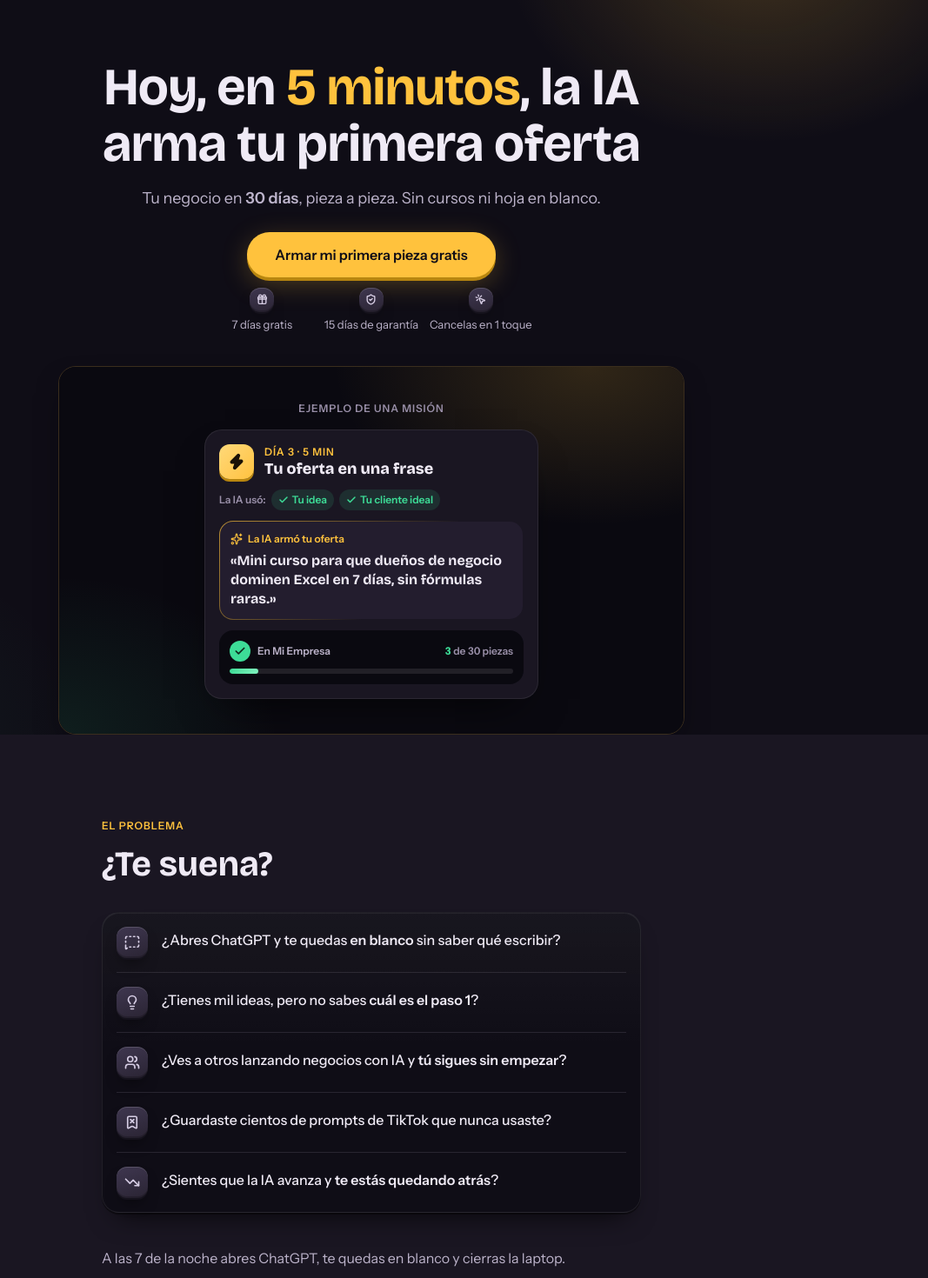
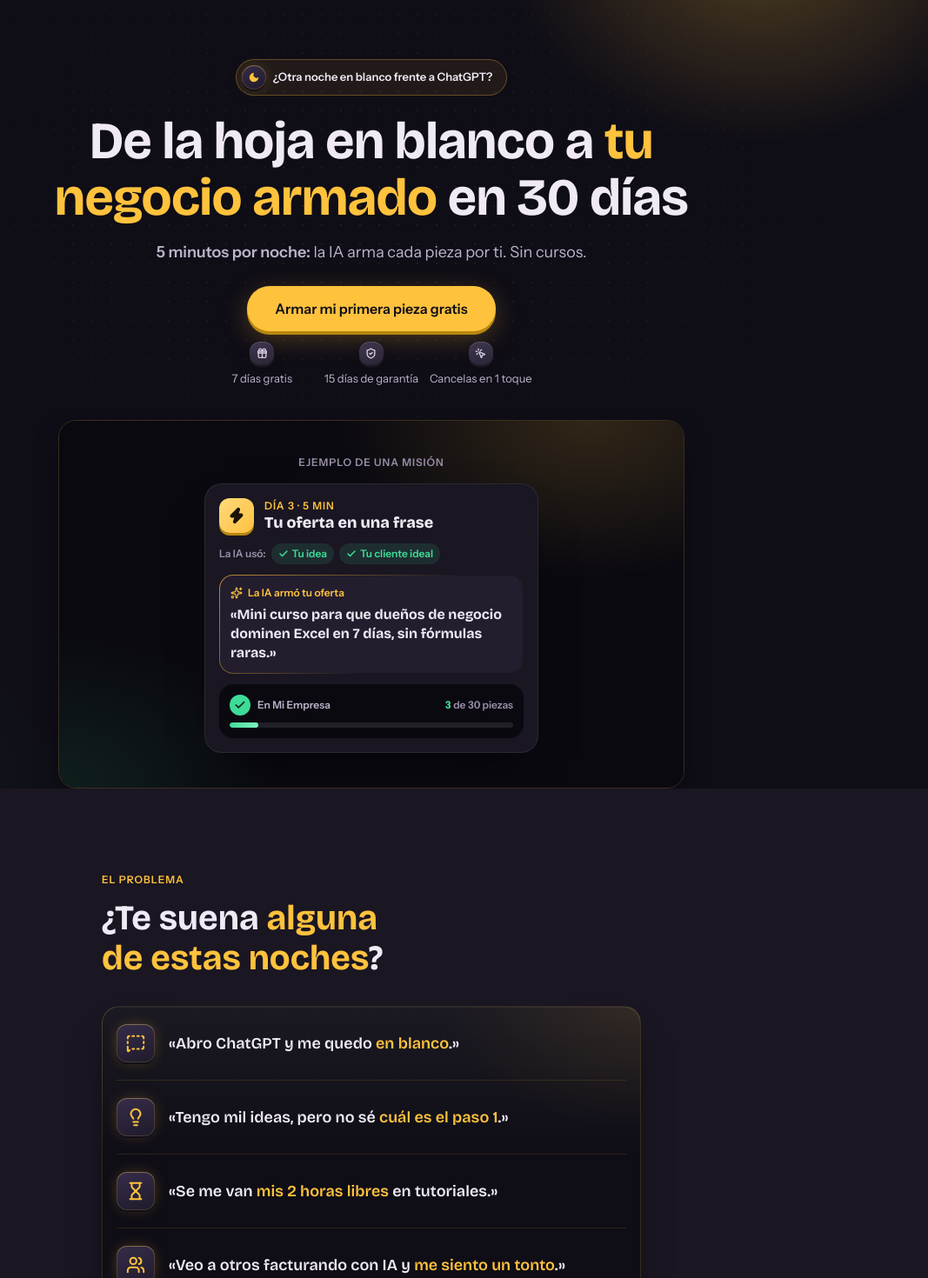
Before and after one commit to emprezaiai/emprezai, a Next.js app: page / in a window 1280 px wide. Shown: the part 60-1530 px from the top of the page at 87% size, without its empty margins (213-1280 px from the left). Built offline with nearby package versions, Linux system fonts and the light colour scheme.

Commit message:
feat(landing): nuevo titular con escena del dolor + dolores en voz del avatar + sin piso legal de Hotmart
Co-Authored-By: Claude Opus 5.5 <noreply@anthropic.com>

```diff
--- a/app/globals.css
+++ b/app/globals.css
@@ -95,6 +95,38 @@ body {
     0 10px 18px -8px rgb(0 0 0 / 0.7);
 }
 
+/* Ficha "noche": para los DOLORES. Cara oscura con el ícono encendido en dorado y un halo
+   suave — elegante y viva, no apagada (pedido de la dueña 2026-10-02). */
+.relieve-noche {
+  background: linear-gradient(160deg, #362d4a, #1f1a2b);
+  color: #ffc23d;
+  box-shadow:
+    inset 0 1px 0 rgb(255 217 120 / 0.25),
+    inset 0 0 0 1px rgb(255 194 61 / 0.18),
+    0 2px 0 #120f19,
+    0 0 18px -4px rgb(255 194 61 / 0.35);
+}
+
+/* Lista de dolores: superficie elevada con un brillo dorado tenue arriba a la derecha. */
+.tarjeta-dolor {
+  background:
+    radial-gradient(320px 200px at 100% 0%, rgb(255 194 61 / 0.1), transparent 70%),
+    linear-gradient(180deg, rgb(255 255 255 / 0.05), transparent 40%),
+    var(--surface-base);
+  border: 1px solid rgb(255 194 61 / 0.16);
+  box-shadow:
+    inset 0 1px 0 rgb(255 255 255 / 0.07),
+    0 2px 0 rgb(0 0 0 / 0.4),
+    0 24px 40px -20px rgb(0 0 0 / 0.85);
+}
+
+/* Patrón de puntos sutil para el fondo del hero (profundidad sin ruido). */
+.fondo-puntos {
+  background-image: radial-gradient(rgb(255 255 255 / 0.07) 1px, transparent 1.2px);
+  background-size: 22px 22px;
+  mask-image: radial-gradient(ellipse 80% 60% at 50% 30%, black, transparent 75%);
+}
+
 .tarjeta-relieve {
   background: linear-gradient(180deg, rgb(255 255 255 / 0.05), transparent 45%), var(--surface-raised);
   border: 1px solid rgb(255 255 255 / 0.07);
--- a/app/page.tsx
+++ b/app/page.tsx
@@ -5,7 +5,6 @@
 // Modelo 2 anónimo (ESTADO.md): todos los CTA llevan a /onboarding; el pago se cierra en la pantalla de planes.
 
 import {
-  BookmarkX,
   BookX,
   CalendarX2,
   Coffee,
@@ -16,6 +15,7 @@ import {
   Mail,
   MessageSquareDashed,
   MessageSquareText,
+  Moon,
   MousePointerClick,
   Puzzle,
   RotateCcw,
@@ -63,8 +63,16 @@ export default function PaginaDeVentas() {
       <Hero
         appName="EMPRESAI"
         logo={<LogoEmpresai />}
-        h1Marked="Hoy, en [acento]5 minutos[/acento], la IA arma tu primera oferta"
-        subtitleMarked="Tu negocio en [b]30 días[/b], pieza a pieza. Sin cursos ni hoja en blanco."
+        gancho={
+          <span className="inline-flex items-center gap-2 rounded-full border border-[color-mix(in_oklab,var(--gold)_30%,transparent)] bg-[color-mix(in_oklab,var(--gold)_8%,transparent)] py-1.5 pr-4 pl-1.5 text-[13px] font-semibold text-ink-1">
+            <span className="relieve-noche flex size-7 items-center justify-center rounded-full">
+              <Moon size={14} fill="currentColor" strokeWidth={0} aria-hidden="true" />
+            </span>
+            ¿Otra noche en blanco frente a ChatGPT?
+          </span>
+        }
+        h1Marked="De la hoja en blanco a [acento]tu negocio armado[/acento] en 30 días"
+        subtitleMarked="[b]5 minutos por noche:[/b] la IA arma cada pieza por ti. Sin cursos."
         ctaLabel={CTA_LABEL}
         ctaHref={CTA_HREF}
         socialProof={
@@ -87,19 +95,19 @@ export default function PaginaDeVentas() {
       />
 
       <Problema
-        titulo="¿Te suena?"
+        titulo="¿Te suena [acento]alguna de estas noches[/acento]?"
         preguntas={[
-          { icon: MessageSquareDashed, textoMarked: '¿Abres ChatGPT y te quedas [b]en blanco[/b] sin saber qué escribir?' },
-          { icon: Lightbulb, textoMarked: '¿Tienes mil ideas, pero no sabes [b]cuál es el paso 1[/b]?' },
-          { icon: Users, textoMarked: '¿Ves a otros lanzando negocios con IA y [b]tú sigues sin empezar[/b]?' },
-          { icon: BookmarkX, textoMarked: '¿Guardaste cientos de prompts de TikTok que nunca usaste?' },
-          { icon: TrendingDown, textoMarked: '¿Sientes que la IA avanza y [b]te estás quedando atrás[/b]?' },
+          { icon: MessageSquareDashed, textoMarked: '«Abro ChatGPT y me quedo [acento]en blanco[/acento].»' },
+          { icon: Lightbulb, textoMarked: '«Tengo mil ideas, pero no sé [acento]cuál es el paso 1[/acento].»' },
+          { icon: Hourglass, textoMarked: '«Se me van [acento]mis 2 horas libres[/acento] en tutoriales.»' },
+          { icon: Users, textoMarked: '«Veo a otros facturando con IA y [acento]me siento un tonto[/acento].»' },
+          { icon: TrendingDown, textoMarked: '«Siento que [acento]la IA me deja atrás[/acento] y sigo atado al sueldo.»' },
         ]}
       />
 
       <Agitacion
         frases={[
-          'A las 7 de la noche abres ChatGPT, te quedas en blanco y cierras la laptop.',
+          'Y cada noche así es [b]tiempo que no vuelve[/b]:',
           'Y otro curso no lo arregla: [b]más información no es más avance[/b].',
         ]}
         cifras={[
@@ -171,7 +179,6 @@ export default function PaginaDeVentas() {
       <Garantia
         nombre="La Garantía de la Primera Oferta"
         condicionMarked="Si en 15 días no tienes [b]tu oferta lista[/b] o no es para ti, te devolvemos todo."
-        pisoLegal="Reembolso gestionado por Hotmart"
         sellos={[
           { icon: Wallet, texto: 'Dinero de vuelta' },
           { icon: Mail, texto: 'Solo un correo' },
--- a/components/landing/Hero.tsx
+++ b/components/landing/Hero.tsx
@@ -19,6 +19,8 @@ export interface HeroProps {
   logo?: ReactNode;
   loginHref?: string;
   loginLabel?: string;
+  /** Frase-gancho sobre el titular (la escena del dolor que frena el scroll). */
+  gancho?: ReactNode;
   /** Copy MARCADO de docs/copy/landing.md — máx 8-10 palabras, 1-3 en [acento]. */
   h1Marked: string;
   /** Copy MARCADO — máx 14 palabras (52): el kit trunca y avisa si excede. */
@@ -41,6 +43,7 @@ export function Hero({
   logo,
   loginHref,
   loginLabel = 'Entrar',
+  gancho,
   h1Marked,
   subtitleMarked,
   ctaLabel,
@@ -74,6 +77,7 @@ export function Hero({
         }}
       />
 
+      <div aria-hidden="true" className="fondo-puntos pointer-events-none absolute inset-0 -z-10" />
       <div className="mx-auto w-full max-w-[1140px] px-5">
         {/* Header 64px: marca a la izquierda, SOLO "Entrar" terciario a la derecha (19) */}
         <header className="flex h-16 items-center justify-between">
@@ -95,6 +99,11 @@ export function Hero({
           animate="visible"
           className="mx-auto flex max-w-[820px] flex-col items-center pt-10 text-center md:pt-16"
         >
+          {gancho && (
+            <motion.div initial={false} className="mb-5">
+              {gancho}
+            </motion.div>
+          )}
           {/* H1: bold completo por defecto; el acento lo pone el [acento] del copy */}
           <motion.h1 initial={false} className="text-balance text-[40px] font-bold leading-[1.08] tracking-[-0.01em] text-[var(--text-primary)] [font-family:var(--font-display)] md:text-[60px]">
             <MarkedCopy text={h1Marked} />
--- a/components/landing/Problema.tsx
+++ b/components/landing/Problema.tsx
@@ -8,7 +8,7 @@
 
 import { motion } from 'motion/react';
 import type { LucideIcon } from 'lucide-react';
-import { IconChip, Kicker, SectionShell, useReveal, VIEWPORT_ONCE } from './ui';
+import { Kicker, SectionShell, useReveal, VIEWPORT_ONCE } from './ui';
 import { MarkedCopy, warnCopy, warnRango } from './MarkedCopy';
 
 export interface PreguntaProblema {
@@ -46,18 +46,20 @@ export function Problema({ titulo, preguntas, id }: ProblemaProps) {
             variants={item}
             className="mb-8 text-balance text-[30px] font-bold leading-[1.15] text-[var(--text-primary)] [font-family:var(--font-display)] md:text-[40px]"
           >
-            {titulo}
+            <MarkedCopy text={titulo} />
           </motion.h2>
         )}
-        <ul className="tarjeta-relieve-base flex flex-col rounded-[var(--radius-card)] px-4">
+        <ul className="tarjeta-dolor flex flex-col rounded-[var(--radius-card)] px-4">
           {preguntas.map((p, i) => (
             <motion.li
               key={i}
               variants={item}
-              className="flex items-start gap-4 border-b border-[color-mix(in_oklab,var(--text-tertiary)_18%,transparent)] py-4 last:border-b-0"
+              className="flex items-center gap-4 border-b border-[color-mix(in_oklab,var(--accent)_12%,transparent)] py-5 last:border-b-0"
             >
-              <IconChip icon={p.icon} tone="muted" size="sm" />
-              <p className="pt-1 text-[16px] font-medium leading-snug text-[var(--text-primary)]">
+              <span aria-hidden="true" className="relieve-noche inline-flex size-11 shrink-0 items-center justify-center rounded-[var(--radius-chip,12px)]">
+                <p.icon size={22} strokeWidth={2.2} />
+              </span>
+              <p className="text-pretty text-[18px] font-semibold leading-snug text-[var(--text-primary)] [font-family:var(--font-display)]">
                 <MarkedCopy text={p.textoMarked} />
               </p>
             </motion.li>
--- a/components/landing/tokens.css
+++ b/components/landing/tokens.css
@@ -50,7 +50,7 @@
   --accent-on-inverse: #ffc23d;
   --radius-chip: 12px;          /* chips de ícono y de número (ficha: 10-14px) */
   --cta-relieve: 0 4px 0 #b8860f; /* relieve inferior tipo juego del CTA dorado */
-  --hero-mesh-1: 20%;           /* radial dorado arriba-derecha */
+  --hero-mesh-1: 26%;           /* radial dorado arriba-derecha */
   --hero-mesh-2: 8%;            /* radial verde abajo-izquierda */
 
   /* ── DERIVADOS (no se tocan: se recalculan solos desde --accent) ── */
```
Also changed, not shown: 11 other files (tests, documents, lock files or other folders).
